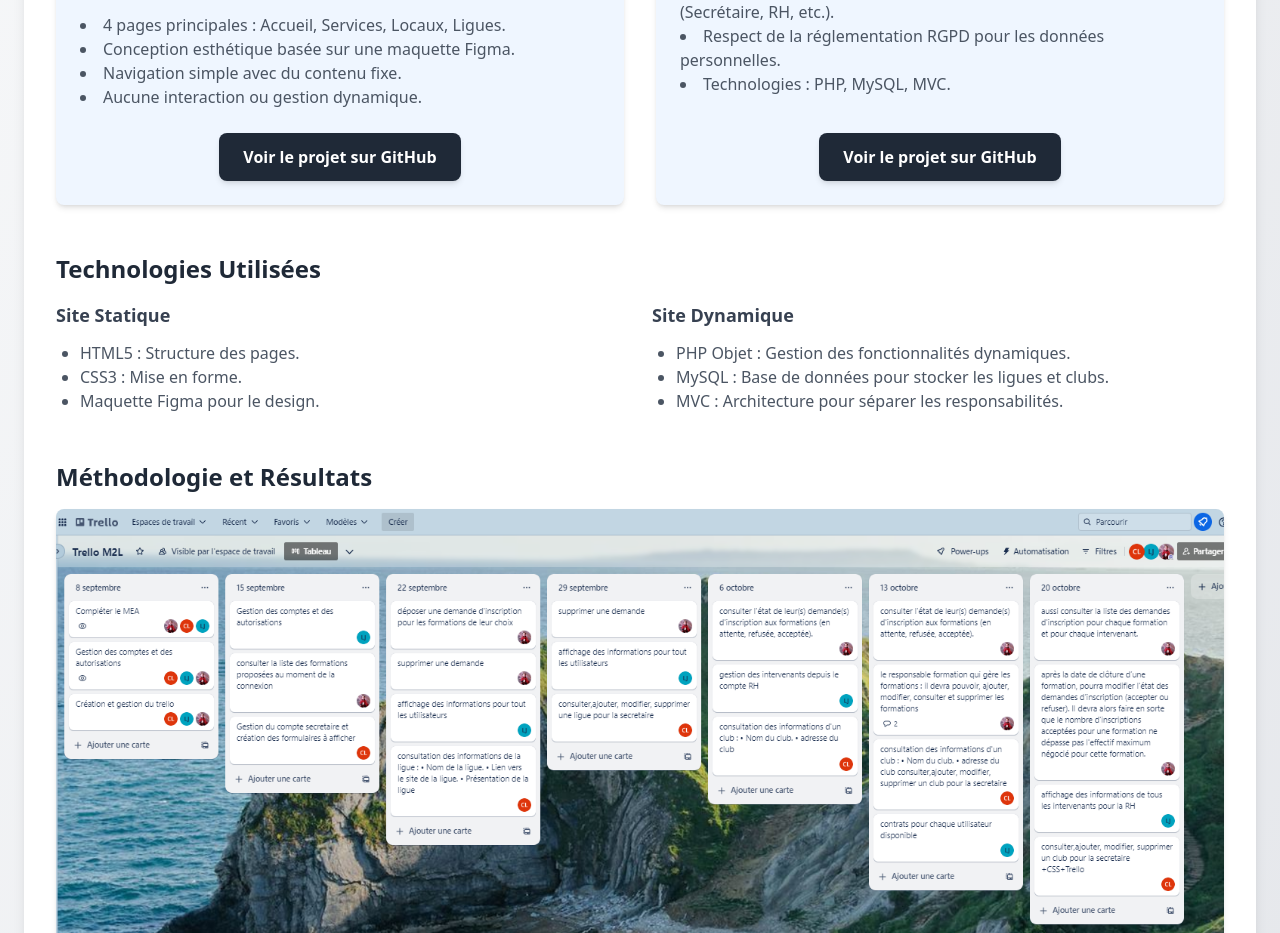
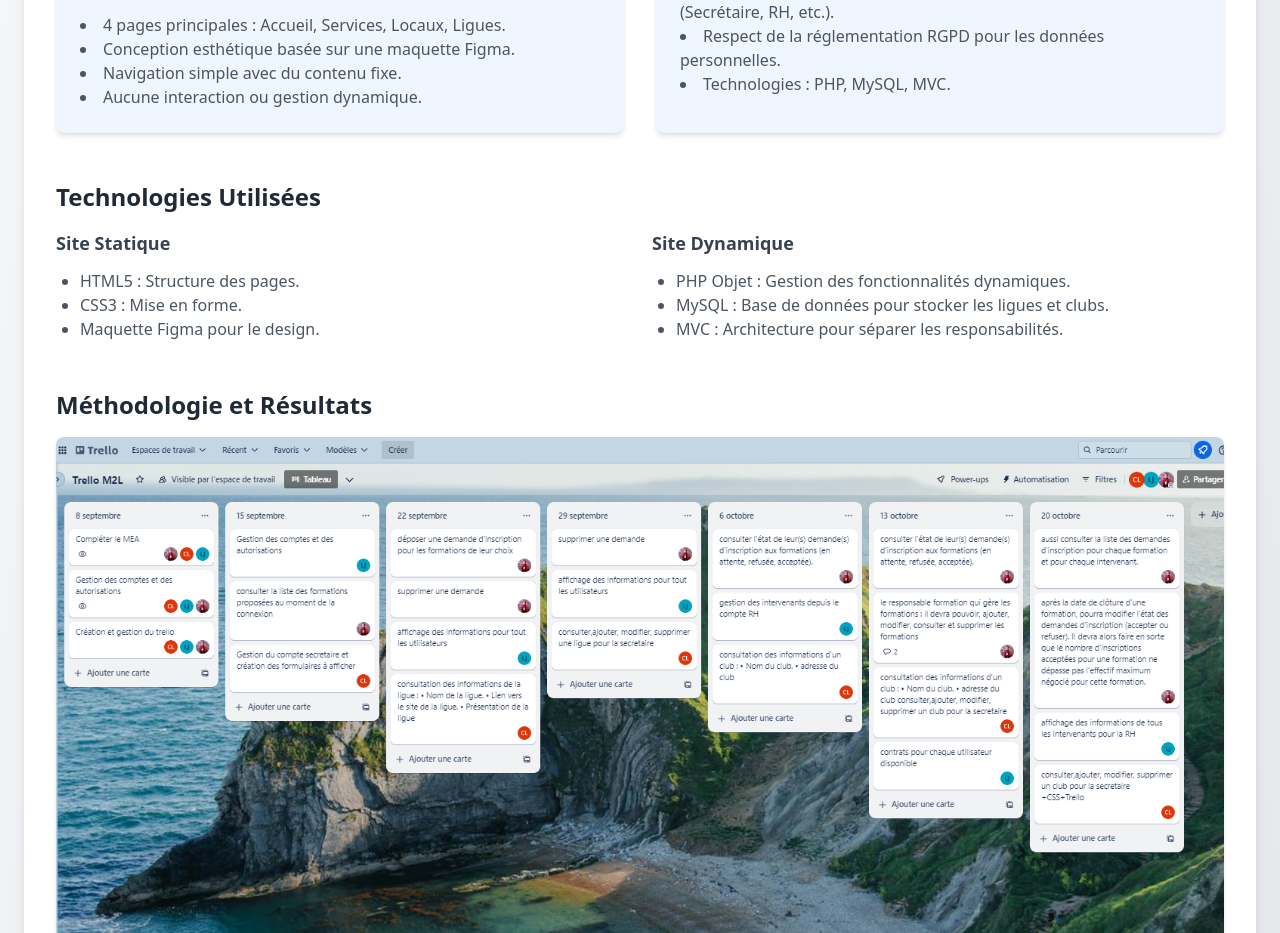
Before and after one commit to CorentinLartigue/MonPortfolio, a React (Vite) app: page /MonPortfolio/projects/m2l in a window 1280 px wide. Shown: the part 906-1839 px from the top of the page. Built offline with nearby package versions, Linux system fonts and the light colour scheme.

Commit message:
FCA-3-remove-github-link

```diff
--- a/src/pages/AmphitryonPage.tsx
+++ b/src/pages/AmphitryonPage.tsx
@@ -126,17 +126,6 @@
               <li>XML et JSON (échanges de données)</li>
             </ul>
           </section>
-
-          <section className="text-center">
-          <a
-            href="https://github.com/CorentinLartigue/Amphitryon_application_android"
-            target="_blank"
-            rel="noopener noreferrer"
-            className="inline-block px-6 py-3 bg-gray-800 text-white font-semibold rounded-lg shadow-md hover:bg-gray-700 transition"
-          >
-            Voir le projet sur GitHub
-          </a>
-        </section>
         </div>
       </div>
     </div>
--- a/src/pages/BiorelaiPage.tsx
+++ b/src/pages/BiorelaiPage.tsx
@@ -73,17 +73,6 @@
               Le développement suit une architecture MVC robuste, garantissant une séparation claire des données, de la logique métier, et de l'interface utilisateur. Les échanges de données entre les modules se font via des API REST, pour une flexibilité et une efficacité accrues.
             </p>
           </section>
-
-          <section className="text-center">
-          <a
-            href="https://github.com/CorentinLartigue/BioRelai_site_dynamique"
-            target="_blank"
-            rel="noopener noreferrer"
-            className="inline-block px-6 py-3 bg-gray-800 text-white font-semibold rounded-lg shadow-md hover:bg-gray-700 transition"
-          >
-            Voir le projet sur GitHub
-          </a>
-        </section>
         </div>
       </div>
     </div>
--- a/src/pages/EchecsPage.tsx
+++ b/src/pages/EchecsPage.tsx
@@ -70,17 +70,6 @@
             Ce projet m'a permis de perfectionner mes compétences en React et TypeScript, ainsi que de mieux comprendre la logique derrière les jeux de stratégie comme les échecs. La gestion des règles et des interactions entre les pièces a constitué un défi enrichissant, tout comme la création d'une interface à la fois simple et fonctionnelle.
           </p>
         </section>
-
-        <section className="text-center">
-          <a
-            href="https://github.com/CorentinLartigue/Echecs_react"
-            target="_blank"
-            rel="noopener noreferrer"
-            className="inline-block px-6 py-3 bg-gray-800 text-white font-semibold rounded-lg shadow-md hover:bg-gray-700 transition"
-          >
-            Voir le projet sur GitHub
-          </a>
-        </section>
       </div>
     </div>
   );
--- a/src/pages/M2LPage.tsx
+++ b/src/pages/M2LPage.tsx
@@ -26,7 +26,6 @@
           <section>
             <h2 className="text-2xl font-semibold text-gray-800 mb-4">Comparaison des Versions</h2>
             <div className="grid grid-cols-1 md:grid-cols-2 gap-8">
-  {/* Site Statique */}
             <div className="bg-blue-50 p-6 rounded-lg shadow-md flex flex-col justify-between">
               <div>
                 <h3 className="text-xl font-semibold text-blue-800 mb-4">🌐 Site Statique</h3>
@@ -45,19 +44,8 @@
                   <li>Aucune interaction ou gestion dynamique.</li>
                 </ul>
               </div>
-    <section className="text-center mt-6">
-      <a
-        href="https://github.com/CorentinLartigue/M2L_site_statique"
-        target="_blank"
-        rel="noopener noreferrer"
-        className="inline-block px-6 py-3 bg-gray-800 text-white font-semibold rounded-lg shadow-md hover:bg-gray-700 transition"
-      >
-        Voir le projet sur GitHub
-      </a>
-    </section>
             </div>
 
-  {/* Site Dynamique */}
             <div className="bg-blue-50 p-6 rounded-lg shadow-md flex flex-col justify-between">
               <div>
                 <h3 className="text-xl font-semibold text-blue-800 mb-4">🌟 Site Dynamique</h3>
@@ -76,21 +64,9 @@
                   <li>Technologies : PHP, MySQL, MVC.</li>
                 </ul>
               </div>
-    <section className="text-center mt-6">
-      <a
-        href="https://github.com/CorentinLartigue/M2L_site_dynamique"
-        target="_blank"
-        rel="noopener noreferrer"
-        className="inline-block px-6 py-3 bg-gray-800 text-white font-semibold rounded-lg shadow-md hover:bg-gray-700 transition"
-      >
-        Voir le projet sur GitHub
-      </a>
-    </section>
             </div>
             </div>
-
           </section>
-
           <section>
             <h2 className="text-2xl font-semibold text-gray-800 mb-4">Technologies Utilisées</h2>
             <div className="grid grid-cols-1 md:grid-cols-2 gap-6">
@@ -112,7 +88,6 @@
               </div>
             </div>
           </section>
-
           <section>
             <h2 className="text-2xl font-semibold text-gray-800 mb-4">Méthodologie et Résultats</h2>
             <img
--- a/src/pages/PortfolioPage.tsx
+++ b/src/pages/PortfolioPage.tsx
@@ -59,17 +59,6 @@
             Ce projet m'a permis de renforcer mes compétences en front-end, d'explorer des outils comme Tailwind CSS, et de mieux comprendre les attentes des utilisateurs. J'ai également appris à maintenir un code clair et modulaire pour faciliter la maintenance et l'évolution du site.
           </p>
         </section>
-
-        <section className="text-center">
-          <a
-            href="https://github.com/CorentinLartigue/MonPortfolio"
-            target="_blank"
-            rel="noopener noreferrer"
-            className="inline-block px-6 py-3 bg-gray-800 text-white font-semibold rounded-lg shadow-md hover:bg-gray-700 transition"
-          >
-            Voir le projet sur GitHub
-          </a>
-        </section>
       </div>
     </div>
   );
--- a/src/pages/SneakyPage.tsx
+++ b/src/pages/SneakyPage.tsx
@@ -69,17 +69,6 @@
             <li>Visualiser des publicités et inspirations pour développer l'image de marque.</li>
           </ul>
         </section>
-
-        <section className="text-center">
-          <a
-            href="https://github.com/CorentinLartigue/Sneaky_site_statique"
-            target="_blank"
-            rel="noopener noreferrer"
-            className="inline-block px-6 py-3 bg-gray-800 text-white font-semibold rounded-lg shadow-md hover:bg-gray-700 transition"
-          >
-            Voir le projet sur GitHub
-          </a>
-        </section>
       </div>
     </div>
   );
--- a/src/pages/YsportPage.tsx
+++ b/src/pages/YsportPage.tsx
@@ -97,17 +97,6 @@
             <li>Accès à des informations détaillées sur chaque complexe (adresse, contact, horaires d’ouverture).</li>
           </ul>
         </section>
-
-        <section className="text-center">
-          <a
-            href="https://github.com/CorentinLartigue/Ysport"
-            target="_blank"
-            rel="noopener noreferrer"
-            className="inline-block px-6 py-3 bg-gray-800 text-white font-semibold rounded-lg shadow-md hover:bg-gray-700 transition"
-          >
-            Voir le projet sur GitHub
-          </a>
-        </section>
       </div>
     </div>
   );
```
Lines whose indentation alone changed are shown as unchanged.
